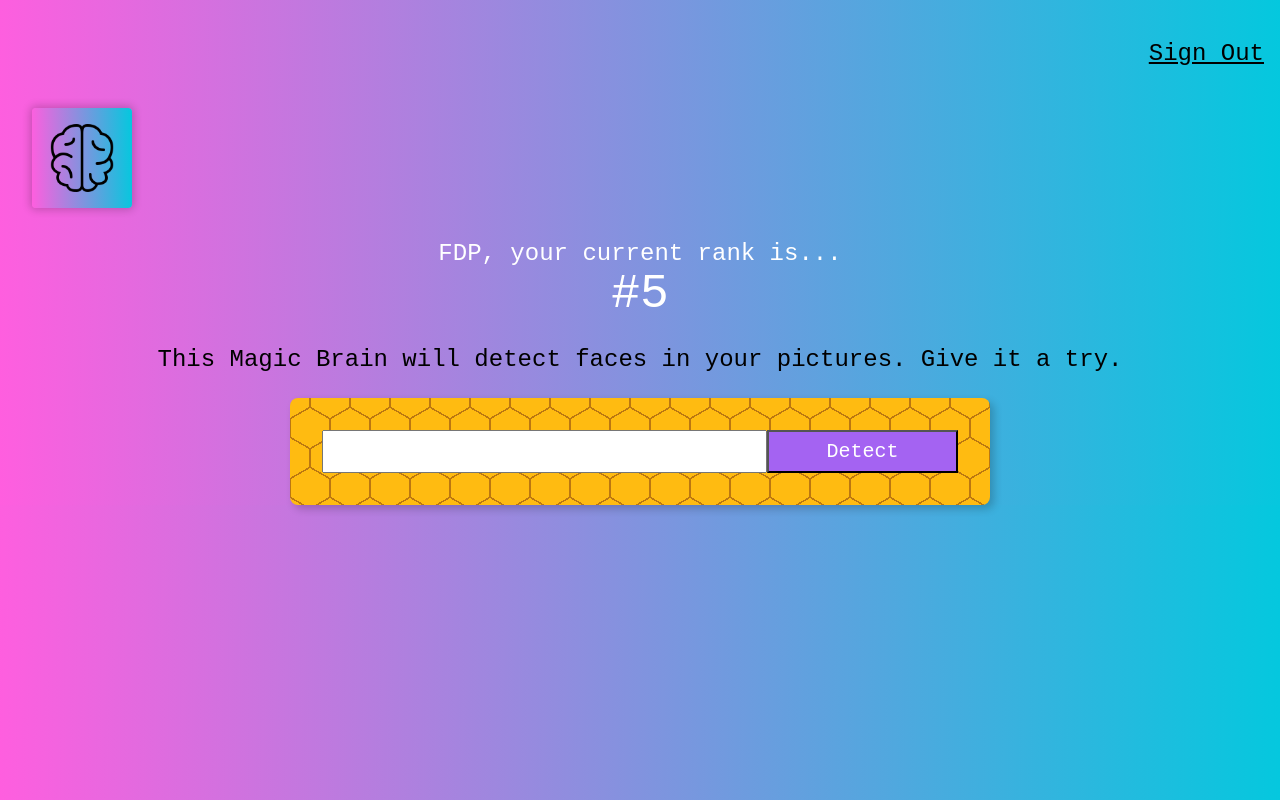
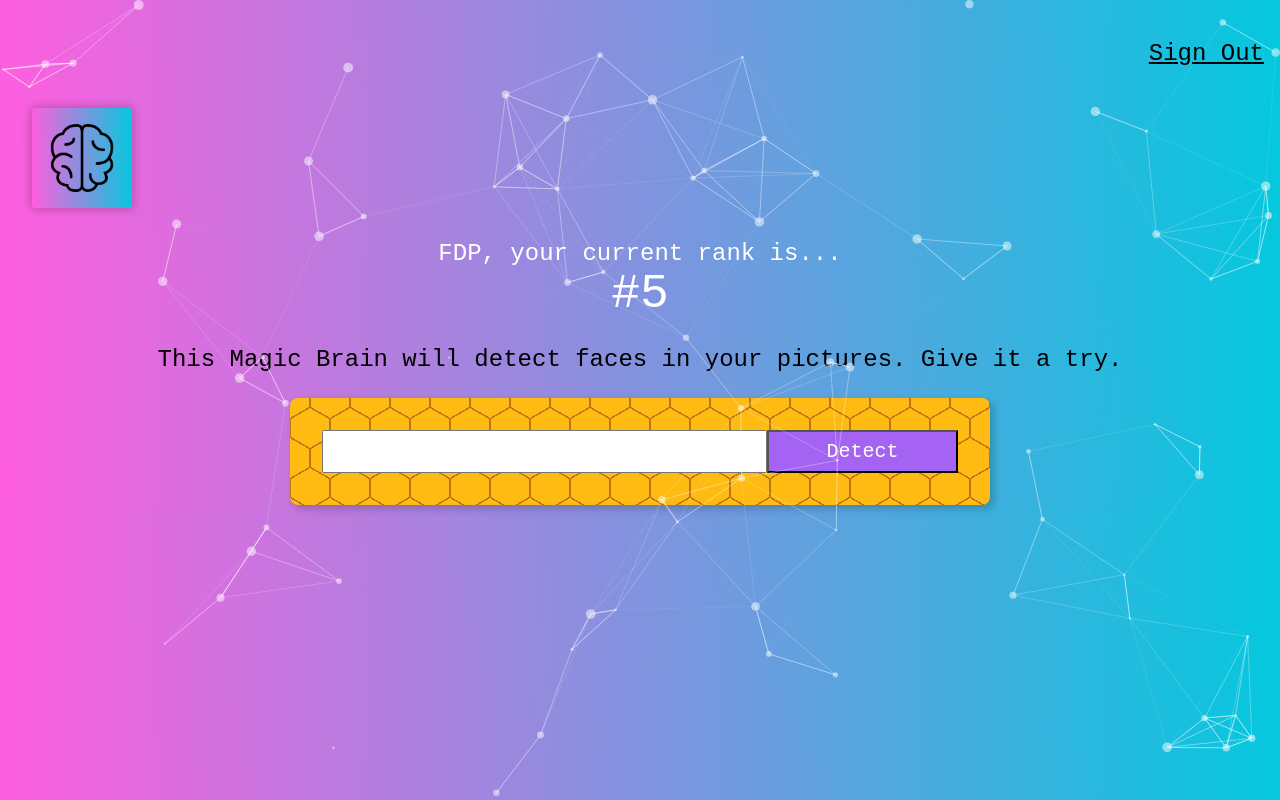
Before and after one commit to maupessoagarcia/facerecognitionbrain, a React (Create React App) app: page / in a window 1280 px wide. Built offline with nearby package versions, Linux system fonts and the light colour scheme.

Commit message:
Installed TsParticles background

```diff
--- a/package.json
+++ b/package.json
@@ -10,7 +10,9 @@
     "react-dom": "^18.2.0",
     "react-scripts": "5.0.1",
     "react-tilt": "^1.0.2",
+    "react-tsparticles": "^2.9.3",
     "tachyons": "^4.12.0",
+    "tsparticles": "^2.9.3",
     "web-vitals": "^2.1.4"
   },
   "scripts": {
--- a/src/App.css
+++ b/src/App.css
@@ -6,3 +6,12 @@
 button {
   cursor: pointer;
 }
+
+#tsparticles {
+  position: fixed;
+  top: 0;
+  bottom: 0;
+  left: 0;
+  right: 0;
+  z-index: 1;
+}
--- a/src/App.js
+++ b/src/App.js
@@ -5,10 +5,72 @@ import Logo from "./components/navigation/Logo/Logo";
 import ImageLinkForm from "./components/ImageLinkForm/ImageLinkForm";
 import "./App.css";
 import Rank from "./components/Rank/Rank";
+import { useCallback } from "react";
+import Particles from "react-tsparticles";
+import { loadFull } from "tsparticles";
 
 function App() {
+  const particlesInit = useCallback(async (engine) => {
+    console.log(engine);
+    await loadFull(engine);
+  }, []);
+
+  const particlesLoaded = useCallback(async (container) => {
+    await console.log(container);
+  }, []);
+
   return (
     <div>
+      <Particles
+        id="tsparticles"
+        init={particlesInit}
+        loaded={particlesLoaded}
+        options={{
+          particles: {
+            color: {
+              value: "#ffffff",
+            },
+            links: {
+              color: "#ffffff",
+              distance: 150,
+              enable: true,
+              opacity: 0.5,
+              width: 1,
+            },
+            collisions: {
+              enable: true,
+            },
+            move: {
+              directions: "none",
+              enable: true,
+              outModes: {
+                default: "bounce",
+              },
+              random: false,
+              speed: 2,
+              straight: false,
+            },
+            number: {
+              density: {
+                enable: true,
+                area: 600,
+              },
+              value: 50,
+            },
+            opacity: {
+              value: 0.5,
+            },
+            shape: {
+              type: "circle",
+            },
+            size: {
+              value: { min: 1, max: 5 },
+            },
+          },
+          detectRetina: true,
+        }}
+      />
+
       <Navigation />
       <Logo />
       <Rank />
```
Also changed, not shown: 1 other file (tests, documents, lock files or other folders).
